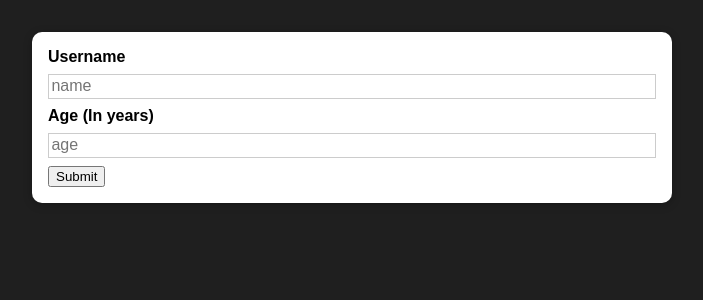
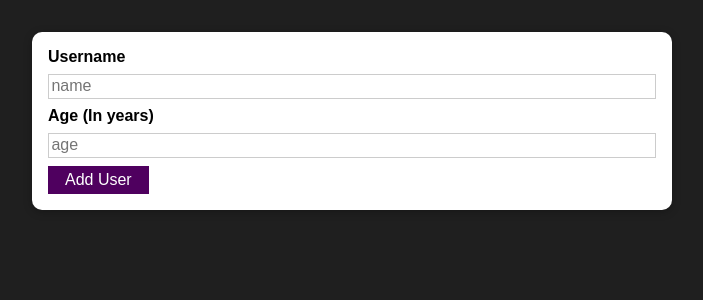
Before and after one commit to Ujjwalsharma7/Add_User, a React (Create React App) app: page / in a window 1280 px wide. Shown: the top 300 px of the page, without its empty margins (288-991 px from the left). Built offline with nearby package versions, Linux system fonts and the light colour scheme.

Commit message:
Addes button module css

```diff
--- a/src/Components/AddUser/AddUser.js
+++ b/src/Components/AddUser/AddUser.js
@@ -1,6 +1,7 @@
 import React from 'react'
 import classes from './AddUser.module.css'
 import Card from '../UI/Card';
+import Button from '../UI/Button';
 function AddUser() {
     const submitHandler = (event) => {
        event.preventDefault();
@@ -13,7 +14,9 @@ function AddUser() {
     <input type='text' id='name' placeholder='name'></input>
     <label htmlFor='age'>Age (In years)</label>
     <input type='number' id='age' placeholder='age'></input>
-    <button type='submit' className='btn'>Submit</button>
+    <Button type='submit'>
+      Add User
+    </Button>
    </form>
     </Card>
   )
--- a/src/Components/UI/Button.js
+++ b/src/Components/UI/Button.js
@@ -1,10 +1,10 @@
 import React from 'react'
 import classes from './Button.module.css'
-function Button() {
+function Button(props) {
   return (
    <button className={classes.button}
    type={props.type || 'button'}
-   onClick={props.onClick}>
+   onClick={props.onClick}> {props.children}
    </button>
   )
 }
--- a/src/Components/UI/Button.module.css
+++ b/src/Components/UI/Button.module.css
@@ -0,0 +1,18 @@
+.button {
+    font: inherit;
+    border: 1px solid #4f005f;
+    background: #4f005f;
+    color: white;
+    padding: 0.25rem 1rem;
+    cursor: pointer;
+  }
+
+  .button:hover,
+  .button:active {
+    background: #741188;
+    border-color: #741188;
+  }
+
+  .button:focus {
+    outline: none;
+  }
```
